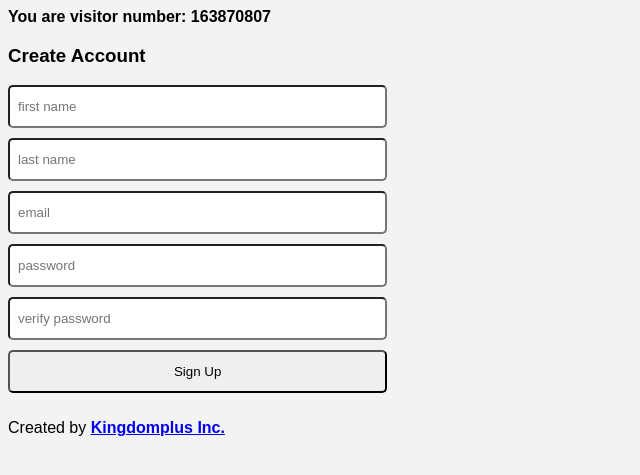
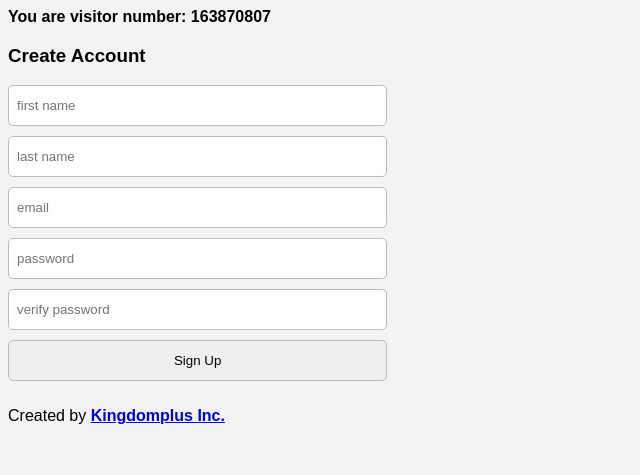
Before and after one commit to arllence/SIGNUP-form-PHP-, a PHP site: page / in a window 1280 px wide. Shown: the top 475 px of the page, without its empty margins (0-640 px from the left). Run offline with PHP 8.4, Linux system fonts and the light colour scheme.

Commit message:
changed input border

```diff
--- a/main.css
+++ b/main.css
@@ -9,5 +9,6 @@ input{
   padding: 12px 8px;
   margin-bottom: 10px;
   border-radius: 5px;
+  border: 1px solid #bbb;
   width: 30%;
 }
```
